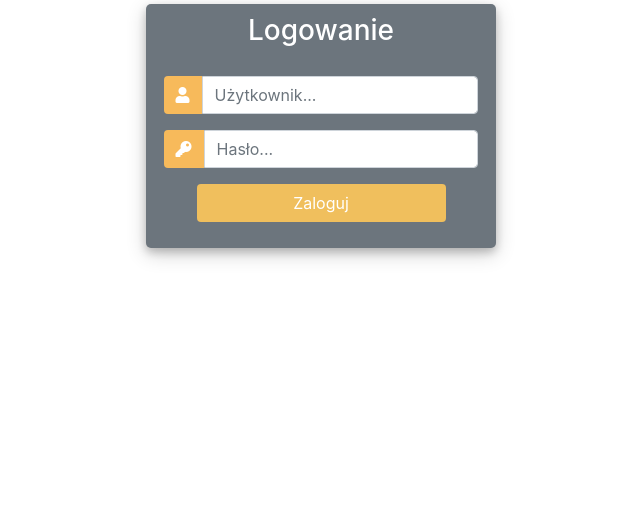
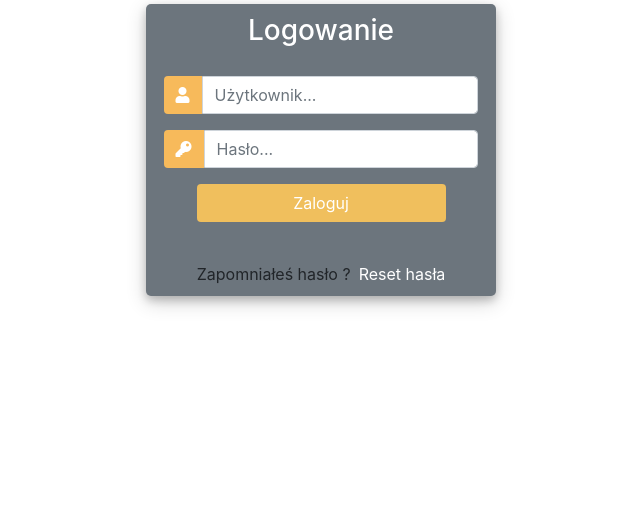
Before and after one commit to Doodo33/panel, a Django app: page /login/ in a window 1280 px wide. Shown: the part 202-709 px from the top of the page, without its empty margins (319-959 px from the left). Run offline with Django 3.2, Linux system fonts and the light colour scheme; some libraries are stand-ins or nearby versions.

Commit message:
adding_reste_password

```diff
--- a/project/manager/views.py
+++ b/project/manager/views.py
@@ -2,6 +2,8 @@ from django.shortcuts import render, redirect
 from django.contrib import messages
 from django.contrib.auth.models import User, Group
 from django.contrib.auth import authenticate, login, logout
+from django.contrib.auth.forms import PasswordChangeForm
+from django.contrib.auth import update_session_auth_hash
 
 from django.contrib.auth.decorators import login_required
 
@@ -34,8 +36,22 @@ def homepage(request):
     return render(request, 'home.html')
 
 
+@login_required()
 def password_change(request):
-    return render(request, 'password_change.html')
+    if request.method == 'POST':
+        form = PasswordChangeForm(request.user, request.POST)
+        if form.is_valid():
+            user = form.save()
+            update_session_auth_hash(request, user)
+            messages.success(request, 'Twoje hasło zostało zmienione')
+            return render(request, 'password_change.html')
+        else:
+            messages.error(request, 'Hasło nieprawidłowe! ')
+    else:
+        form = PasswordChangeForm(request.user)
+    return render(request, 'password_change.html', {
+        'form': form
+    })
 
 
 @login_required(login_url='login')
--- a/project/static/css/main.css
+++ b/project/static/css/main.css
@@ -8,3 +8,9 @@ footer
   padding: 20px;
   text-align: center;
 }
+
+
+.password-change
+{
+    text-align: center;
+}
--- a/project/templates/login.html
+++ b/project/templates/login.html
@@ -115,6 +115,12 @@
 				{% for message in messages %}
 					<p id="messages">{{ message }}</p>
 				{% endfor %}
+
+				<div class="mt-4">
+					<div class="d-flex justify-content-center links">
+						Zapomniałeś hasło ? <a href="{% url 'password_change' %}" class="ml-2">Reset hasła </a>
+					</div>
+				</div>
 			</div>
 		</div>
 	</div>
--- a/project/templates/logout.html
+++ b/project/templates/logout.html
@@ -2,7 +2,6 @@
 {% block title %} Wylogowanie {% endblock %}
 {% block content %}
 
-{{ request.user }}
-<p> Wylogowano, {{ user }}</p>
+
 
 {% endblock %}
```
Also changed, not shown: project/templates/password_change.html (+8 -1 lines), project/db.sqlite3.
